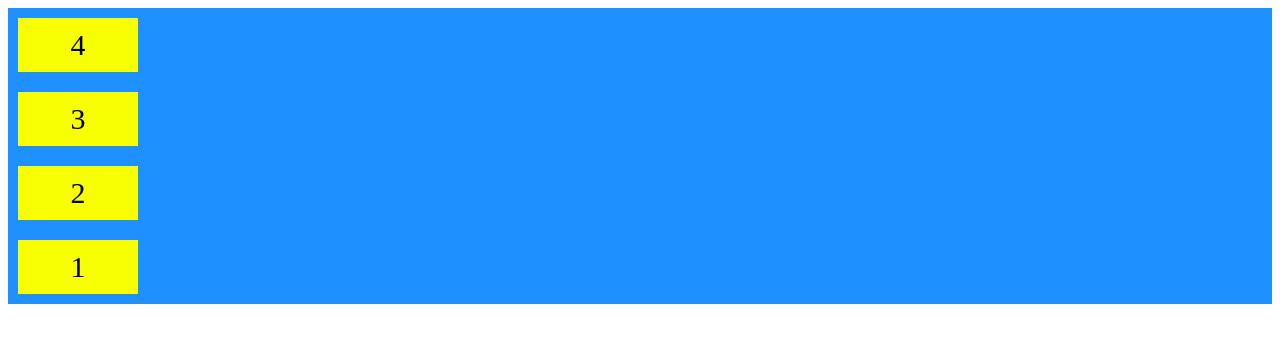
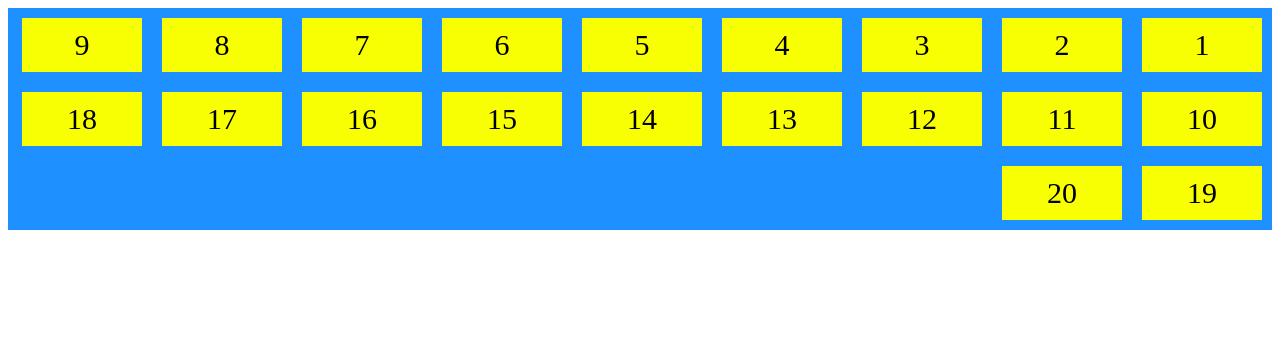
Before and after one commit to shubhamvivot2-dotcom/style-css, a plain HTML site: page css1/classwork/flex-1.html in a window 1280 px wide. Drawn offline with Linux system fonts and the light colour scheme.

Commit message:
learn flex wrap property

```diff
--- a/css1/classwork/flex-1.html
+++ b/css1/classwork/flex-1.html
@@ -8,10 +8,27 @@
   </head>
   <body>
     <div class="container">
+
       <div>1</div>
       <div>2</div>
       <div>3</div>
       <div>4</div>
+      <div>5</div>
+      <div>6</div>
+      <div>7</div>
+      <div>8</div>
+      <div>9</div>
+      <div>10</div>
+      <div>11</div>
+      <div>12</div>
+      <div>13</div>
+      <div>14</div>
+      <div>15</div>
+      <div>16</div>
+      <div>17</div>
+      <div>18</div>
+      <div>19</div>
+      <div>20</div>
     </div>
   </body>
 </html>
--- a/css1/classwork/flex.css
+++ b/css1/classwork/flex.css
@@ -1,7 +1,8 @@
 .container {
   display: flex;
-  flex-direction: column-reverse;
+  flex-direction: row-reverse;
   background-color: DodgerBlue;
+  flex-wrap:wrap;
 }
 
 .container div {
```
